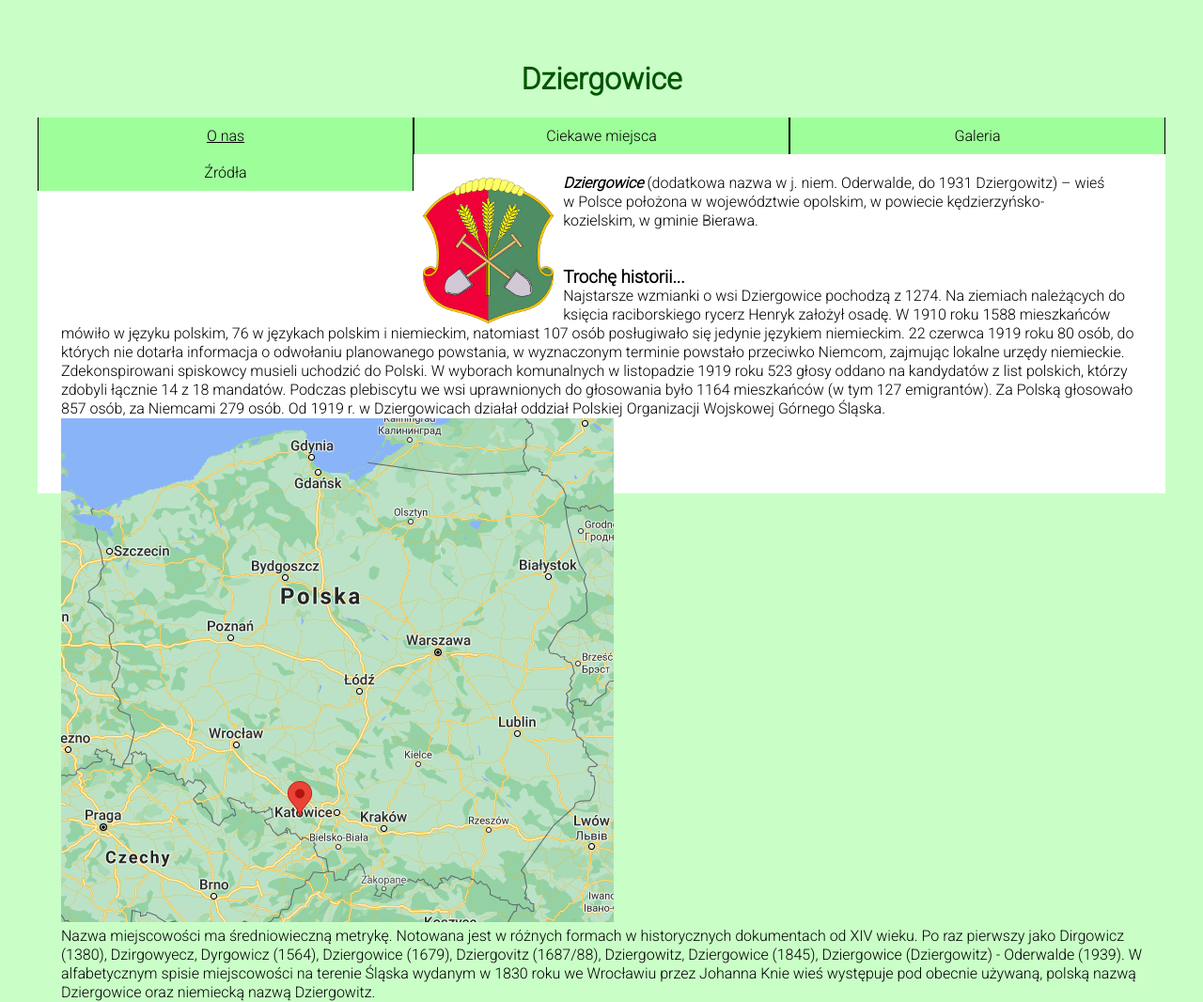
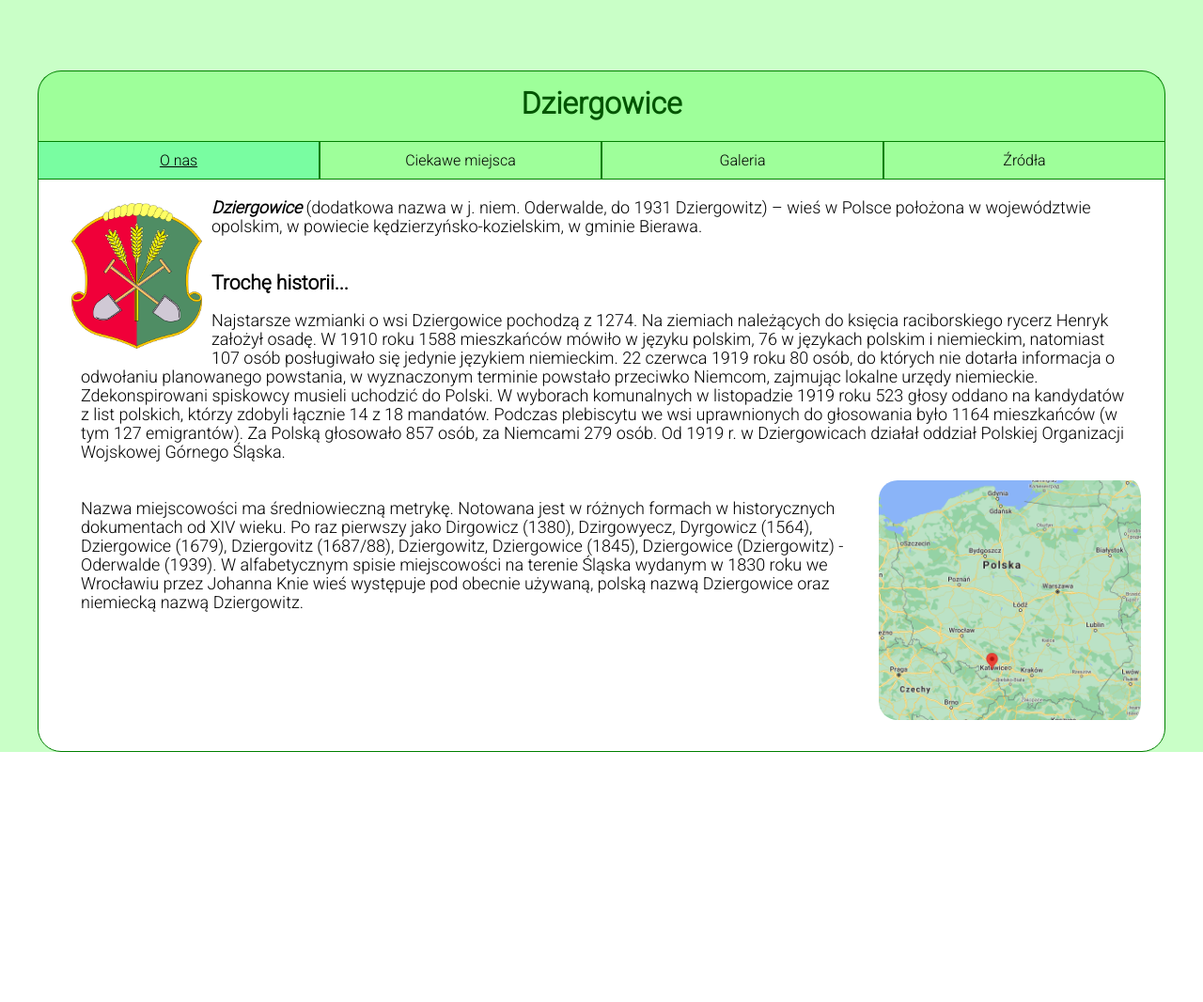
Before and after one commit to Kacperr03/Daniel_2c-1, a PHP site: page /Dziergowice/index.html in a window 1280 px wide. Shown: the whole page at 94% size. After the commit the page ends 800 px from the top, so only its background shows below. Run offline with PHP 8.4, Linux system fonts and the light colour scheme.

Commit message:
Update style.css

```diff
--- a/Dziergowice/style.css
+++ b/Dziergowice/style.css
@@ -12,7 +12,7 @@ body{
 #wrapper{
     max-width: 1200px;
     width: 100%;
-    margin: 50px auto 0 auto;
+    margin: 75px auto 0 auto;
 }
 
 header{
@@ -20,33 +20,33 @@ header{
     width: 100%;
     height: 75px;
     color: rgb(0, 85, 0);
+    background-color: rgb(158, 255, 154);
+    border-top: 1px solid green;
+    border-right: 1px solid green;
+    border-left: 1px solid green;
+    border-top-right-radius: 25px;
+    border-top-left-radius: 25px;
 }
 
 h1{
     padding-top: 15px;
 }
 
-.text{
-    background-color: darkblue;
-    color: white;
-    text-align: center;
-}
-
 .menu{
     float: left;
     display: block;
-    width: 33.334%;
+    width: 25%;
     background-color: rgb(158, 255, 154);
     text-align: center;
     padding: 10px 15px;
     text-decoration: none;
     color: black;
-    border-left: 1px solid black;
-    border-right: 1px solid black;
+    border: 1px solid green;
 }
 
 .active{
     text-decoration: underline;
+    background-color: #79fda1;
 }
 
 .menu:hover{
@@ -59,15 +59,38 @@ h1{
     width: 12%;
     margin: 0 10px 0 10px;
     padding-top: 25px;
+    margin-bottom: 10px;
 }
 
 .intro{
-    height: 400px;
+    height: 650px;
     background-color: white;
     padding: 20px 15px 15px 25px;
     line-height: 20px;
+    border: 1px solid green;
+    border-radius: 25px;
 }
 
 #firstp {
     padding: 40px;
 }
+
+article{
+    font-size: 18px;
+    line-height: 20px;
+}
+
+p{
+    padding: 20px;
+}
+
+.second_img{
+    float: right;
+    width: 25%;
+    border-radius: 20px;
+    padding-right: 10px;
+}
+
+#secondp {
+
+}
```
